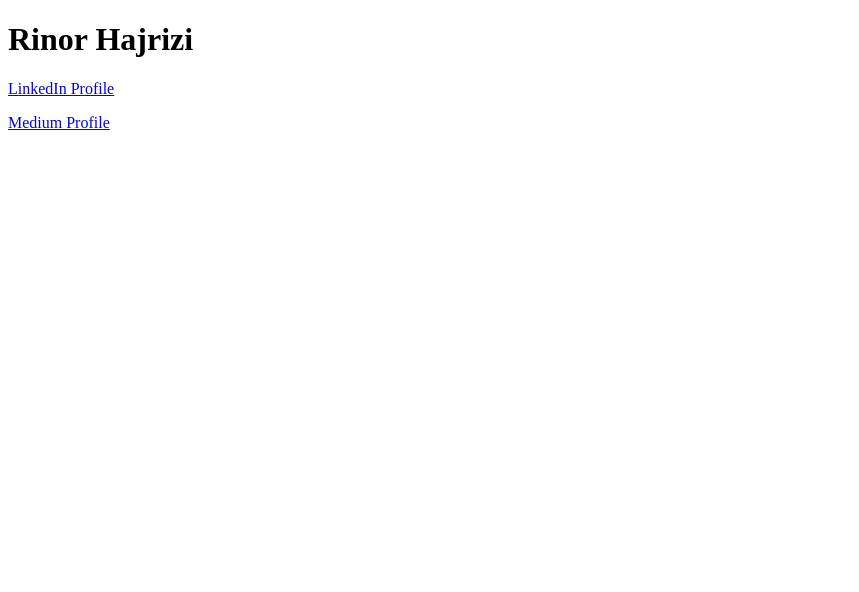
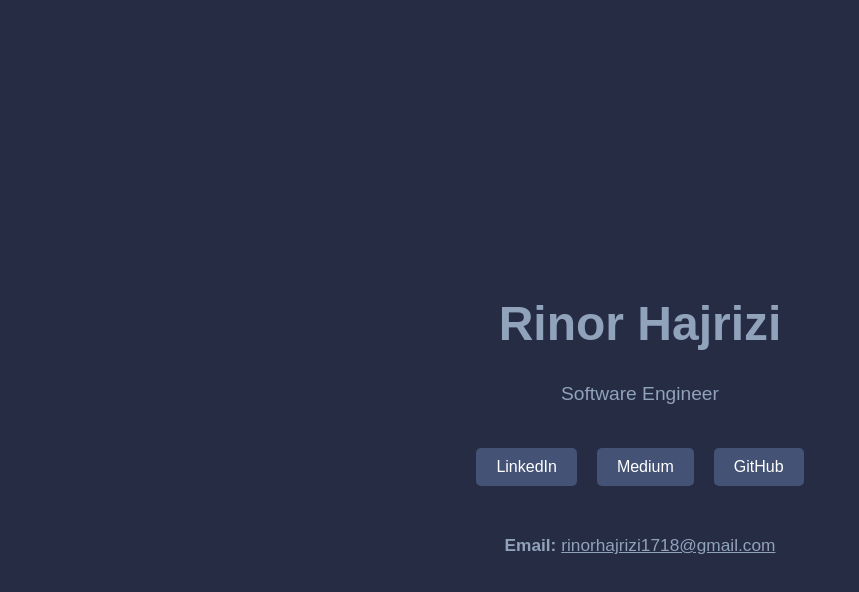
Before and after one commit to Rinori99/Rinori99.github.io, a plain HTML site: page index.html in a window 1280 px wide. Shown: the whole page, without its empty margins (0-859 px from the left). Drawn offline with Linux system fonts and the light colour scheme.

Commit message:
added style and layout

```diff
--- a/index.html
+++ b/index.html
@@ -1,17 +1,21 @@
 <!DOCTYPE html>
-<html>
-    <head>
-        <title>
-            Rinor Hajrizi
-        </title>
-    </head>
-    <body>
-        <h1>Rinor Hajrizi</h1>
-        <p>
-            <a href="https://www.linkedin.com/in/rinor-hajrizi-469b47168" target="_blank">LinkedIn Profile</a>
-        </p>
-        <p>
-            <a href="https://medium.com/@rinorhajrizi1718" target="_blank">Medium Profile</a>
-        </p>
-    </body>
+<html lang="en">
+<head>
+    <meta charset="UTF-8">
+    <meta name="viewport" content="width=device-width, initial-scale=1.0">
+    <title>Rinor Hajrizi</title>
+    <link rel="stylesheet" href="styles.css" type="text/css" />
+</head>
+<body>
+    <h1>Rinor Hajrizi</h1>
+    <p>Software Engineer</p>
+    <div class="buttons">
+        <a href="https://www.linkedin.com/in/rinor-hajrizi-469b47168" target="_blank" class="button">LinkedIn</a>
+        <a href="https://medium.com/@rinorhajrizi1718" target="_blank" class="button">Medium</a>
+        <a href="https://github.com/Rinori99" target="_blank" class="button">GitHub</a>
+    </div>
+    <div class="contact-info">
+        <p><strong>Email:</strong> <a href="mailto:rinorhajrizi1718@gmail.com">rinorhajrizi1718@gmail.com</a></p>
+    </div>
+</body>
 </html>
--- /dev/null
+++ b/styles.css
@@ -0,0 +1,46 @@
+body {
+    background-color: #252C44; /* Primary color */
+    color: #91A2BB; /* Accent color */
+    font-family: sans-serif;
+    margin: 0;
+    padding: 20px;
+    text-align: center;
+    display: flex;
+    flex-direction: column;
+    justify-content: center;
+    align-items: center;
+    min-height: 100vh; /* Optional to fill the viewport height */
+}
+h1 {
+    font-size: 3em;
+    margin-bottom: 10px;
+}
+p {
+    font-size: 1.2em;
+    line-height: 1.5;
+}
+.buttons {
+    margin-top: 20px;
+    display: flex;
+    justify-content: center;
+}
+.button {
+    margin: 0 10px;
+    padding: 10px 20px;
+    background-color: #435275; /* Secondary color */
+    color: #ffffff;
+    border: none;
+    border-radius: 5px;
+    text-decoration: none;
+    transition: background-color 0.2s ease-in-out;
+}
+.button:hover {
+    background-color: #364566; /* Darker shade on hover */
+}
+.contact-info {
+    margin-top: 30px;
+    font-size: 0.9em;
+}
+.contact-info a {
+    color: #91A2BB; /* Accent color for links */
+}
```
